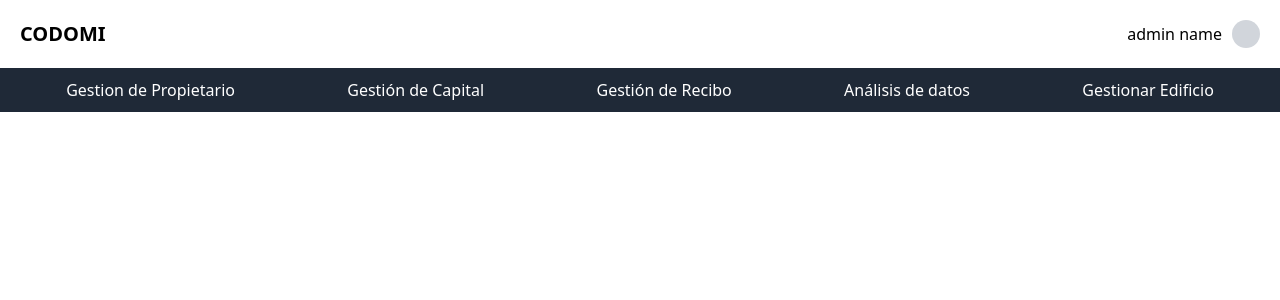
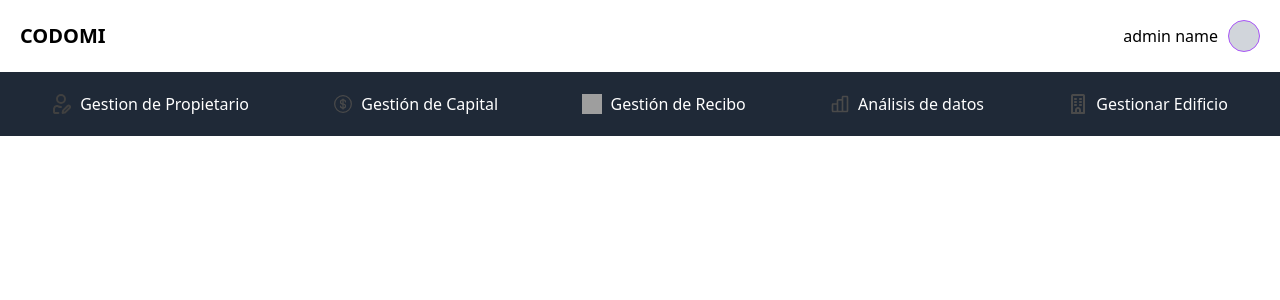
Before and after one commit to CBastidas707/Codomi_web, a Django app: template condominio/gestion_capital/templates/gestion_capital/gestionCapital.html in a window 1280 px wide. Shown: the top 300 px of the page. Run offline with Django 3.2, Linux system fonts and the light colour scheme; the template is opened without the code that fills it, so the values that code supplies are empty; some libraries are stand-ins or nearby versions; grey boxes are pictures that could not be loaded.

Commit message:
Se agregaron los svg para el navbar pero no se logran visualizar aún, arreglos varios a los template de gestion_propietario

```diff
--- a/condominio/templates/layout/navbar.html
+++ b/condominio/templates/layout/navbar.html
@@ -1,18 +1,38 @@
+{% load static %}
 
 <header class="bg-white p-5 flex justify-between items-center">
-    <div class="logo text-xl font-bold">CODOMI</div>
-    <div class="user-info flex items-center">
+  <div class="logo text-xl font-bold">CODOMI</div>
+  <div class="user-info flex items-center">
       <div class="admin-name mr-2.5">admin name</div>
-      <div class="user-icon w-7 h-7 bg-gray-300 rounded-full"></div>
-    </div>
-  </header>
+      <div class="user-icon w-8 h-8 bg-gray-300 rounded-full border border-purple-500"></div> </div>
+</header>
 
 <nav class="bg-gray-800 text-white p-2.5">
-  <ul class="list-none m-0 p-0 flex justify-around">
-    <li><a href="/iniciarSesion/login/" class="text-white no-underline p-2.5">Gestion de Propietario</a></li>
-    <li><a href="#" class="text-white no-underline p-2.5">Gestión de Capital</a></li>
-    <li><a href="#" class="text-white no-underline p-2.5">Gestión de Recibo</a></li>
-    <li><a href="#" class="text-white no-underline p-2.5">Análisis de datos</a></li>
-    <li><a href="#" class="text-white no-underline p-2.5">Gestionar Edificio</a></li>
+  <ul class="list-none m-0 p-0 flex justify-around items-center">
+      <li>
+          <a href="/iniciarSesion/login/" class="text-white no-underline p-2.5 flex items-center">
+              <img src="{% static 'iconosNavBar/EditarPropietario.svg' %}" alt="Propietario" class="w-5 h-5 mr-2"> Gestion de Propietario
+          </a>
+      </li>
+      <li>
+          <a href="#" class="text-white no-underline p-2.5 flex items-center">
+              <img src="{% static 'iconosNavBar/GestionCapital.svg' %}"  alt="Capital" class="w-5 h-5 mr-2"> Gestión de Capital
+          </a>
+      </li>
+      <li>
+          <a href="#" class="text-white no-underline p-2.5 flex items-center">
+              <img src="{% static 'iconosNavBar/GestionRecibo.svg' %}" alt="Recibo" class="w-5 h-5 mr-2"> Gestión de Recibo
+          </a>
+      </li>
+      <li>
+          <a href="#" class="text-white no-underline p-2.5 flex items-center">
+              <img src="{% static 'iconosNavBar/AnalisisDatos.svg' %}" alt="Datos" class="w-5 h-5 mr-2"> Análisis de datos
+          </a>
+      </li>
+      <li>
+          <a href="#" class="text-white no-underline p-2.5 flex items-center">
+              <img src="{% static 'iconosNavBar/GestionarEdificio.svg' %}" alt="Edificio" class="w-5 h-5 mr-2"> Gestionar Edificio
+          </a>
+      </li>
   </ul>
 </nav>
```
Also changed, not shown: condominio/gestion_propietario/static/gestion_propietario/style.css (added, +96 -0 lines), condominio/gestion_propietario/templates/Registrar_usuario.html (+7 -125 lines), condominio/gestion_propietario/templates/base.html (added, +23 -0 lines), condominio/static/iconosNavBar/AnalisisDatos.svg (added), condominio/static/iconosNavBar/EditarPropietario.svg (added), condominio/static/iconosNavBar/GestionCapital.svg (added), condominio/static/iconosNavBar/GestionRecibo.svg (added), condominio/static/iconosNavBar/GestionarEdificio.svg (added).
